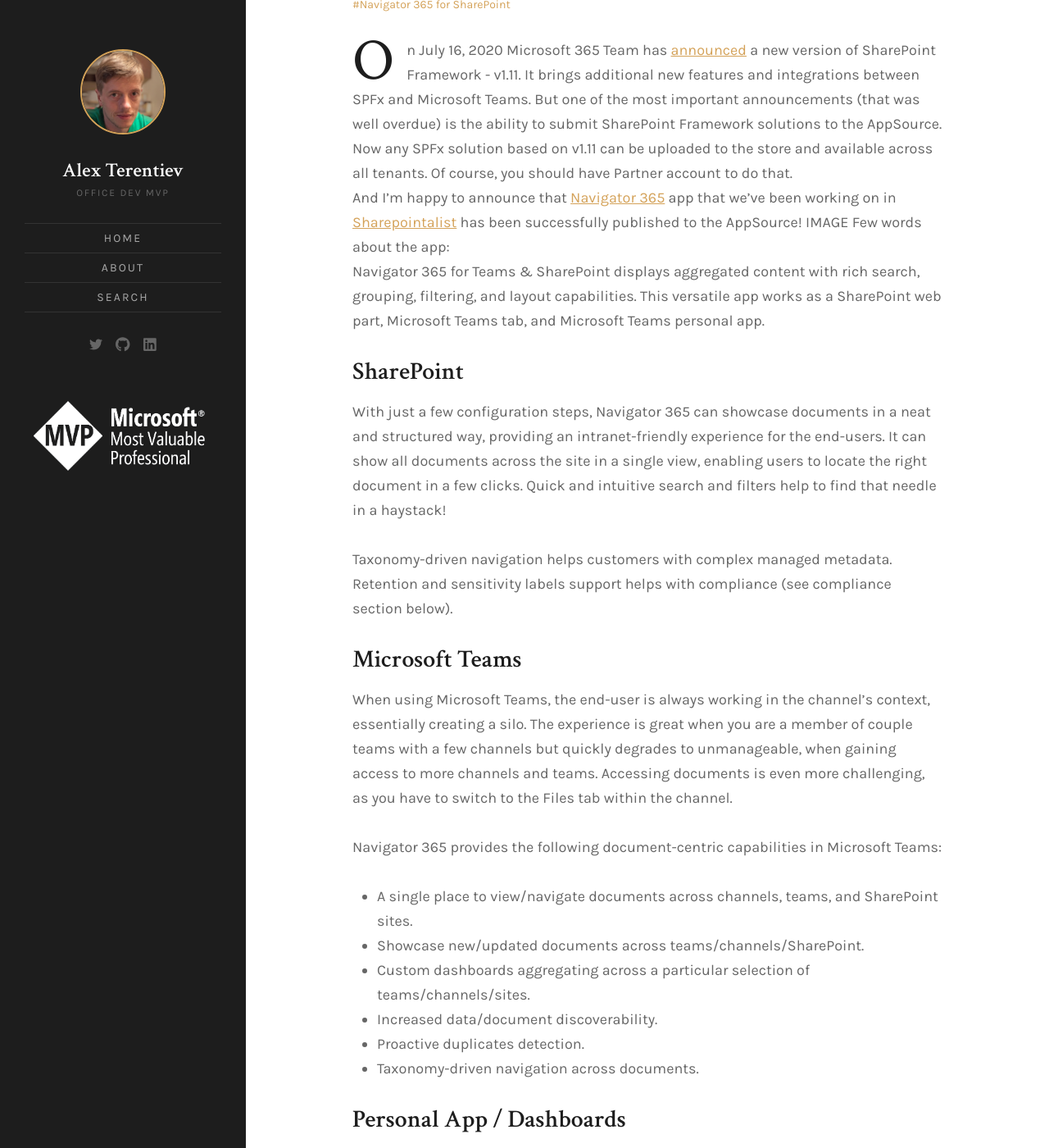
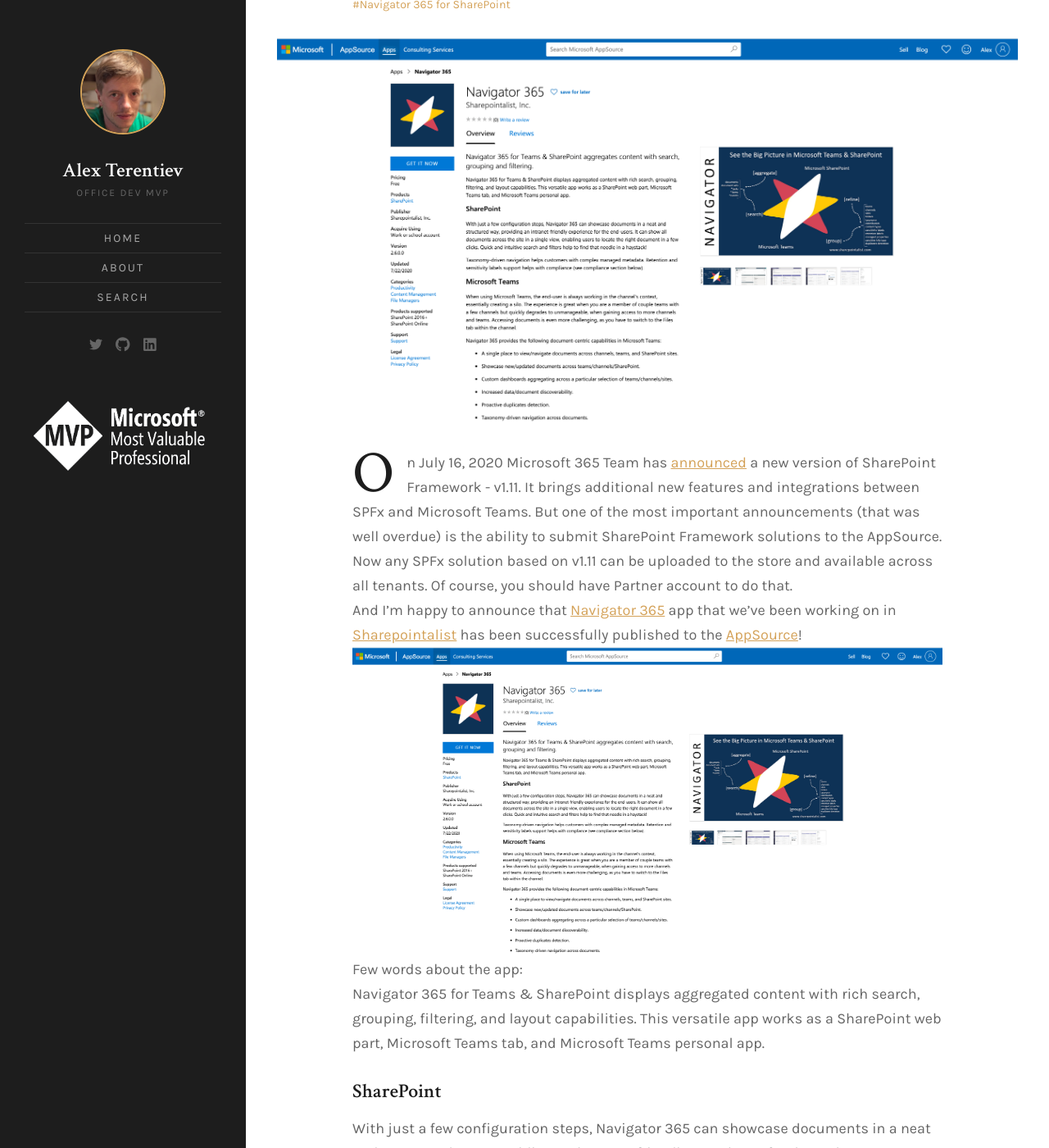
Before and after one commit to AJIXuMuK/AJIXuMuK.github.io, a Jekyll site: the page built from _posts/2020-07-24-splst-navigaotor-app-source.md, in a window 1280 px wide and 1400 px high, scrolled down 332 px. Shown: the whole window at 82% size. Built offline with Jekyll 4.4.1, drawn with Linux system fonts in a browser that asks for light colours; comment, search, counter and statistics services are not loaded; some of the changed text lies outside the part shown.

Commit message:
Navigator is app source

```diff
--- a/_posts/2020-07-22-splst-navigaotor-app-source.md
+++ b/_posts/2020-07-24-splst-navigaotor-app-source.md
@@ -19,6 +19,8 @@
   - Navigator 365
   - Navigator 365 for MS Teams
   - Navigator 365 for SharePoint
+featured_image: assets/images/posts/2020/navigator-store.png
+featured_image_thumbnail: assets/images/posts/2020/navigator-store.png
 ---
 
 On July 16, 2020 Microsoft 365 Team has [announced](https://developer.microsoft.com/en-us/microsoft-365/blogs/announcing-sharepoint-framework-1-11-extend-more-of-microsoft-teams-and-publish-to-appsource/) a new version of SharePoint Framework - v1.11.
@@ -26,19 +28,19 @@
 But one of the most important announcements (that was well overdue) is the ability to submit SharePoint Framework solutions to the AppSource.
 Now any SPFx solution based on v1.11 can be uploaded to the store and available across all tenants. Of course, you should have Partner account to do that.
 <br />
-And I'm happy to announce that [Navigator 365](https://sharepointalist.com/products/navigator) app that we've been working on in [Sharepointalist](https://sharepointalist.com) has been successfully published to the AppSource!
-IMAGE
+And I'm happy to announce that [Navigator 365](https://sharepointalist.com/products/navigator) app that we've been working on in [Sharepointalist](https://sharepointalist.com) has been successfully published to the [AppSource](https://appsource.microsoft.com/en-us/product/office/WA200001898?tab=Overview)!
+![Navigator 365 AppSource](./assets/images/posts/2020/navigator-store.png)
 Few words about the app:
 <br />
 Navigator 365 for Teams & SharePoint displays aggregated content with rich search, grouping, filtering, and layout capabilities. This versatile app works as a SharePoint web part, Microsoft Teams tab, and Microsoft Teams personal app.
 
-### SharePoint
+#### SharePoint
 
 With just a few configuration steps, Navigator 365 can showcase documents in a neat and structured way, providing an intranet-friendly experience for the end-users. It can show all documents across the site in a single view, enabling users to locate the right document in a few clicks. Quick and intuitive search and filters help to find that needle in a haystack!
 
 Taxonomy-driven navigation helps customers with complex managed metadata. Retention and sensitivity labels support helps with compliance (see compliance section below).
 
-### Microsoft Teams
+#### Microsoft Teams
 
 When using Microsoft Teams, the end-user is always working in the channel's context, essentially creating a silo. The experience is great when you are a member of couple teams with a few channels but quickly degrades to unmanageable, when gaining access to more channels and teams. Accessing documents is even more challenging, as you have to switch to the Files tab within the channel.
 
@@ -51,7 +53,7 @@
 - Proactive duplicates detection.
 - Taxonomy-driven navigation across documents.
 
-### Personal App / Dashboards
+#### Personal App / Dashboards
 
 Navigator 365 Personal Apps allows creating the personalized private dashboards, enabling users to:
 - Quickly aggregate documents across selected teams, channels, and sites, effectively enabling custom "themed" dashboards (i.e., IT dashboard, HR dashboard, "Project X" dashboard, etc.)
@@ -61,7 +63,7 @@
 - Easily discover and navigate through documents across different repositories.
 - Search and refine aggregated data.
 
-### Compliance
+#### Compliance
 
 Navigator 365 enables users to explore classified content (respecting permissions). Filter and group by sensitive info type, sensitivity or retention label to see how many items are classified, where they're stored, and drill down even more to inspect the actual document. With no need for any special permissions or licensing, these capabilities enable departments to review and control their compliance.
 
```
Also changed, not shown: assets/images/posts/2020/navigator-store.png (added).
